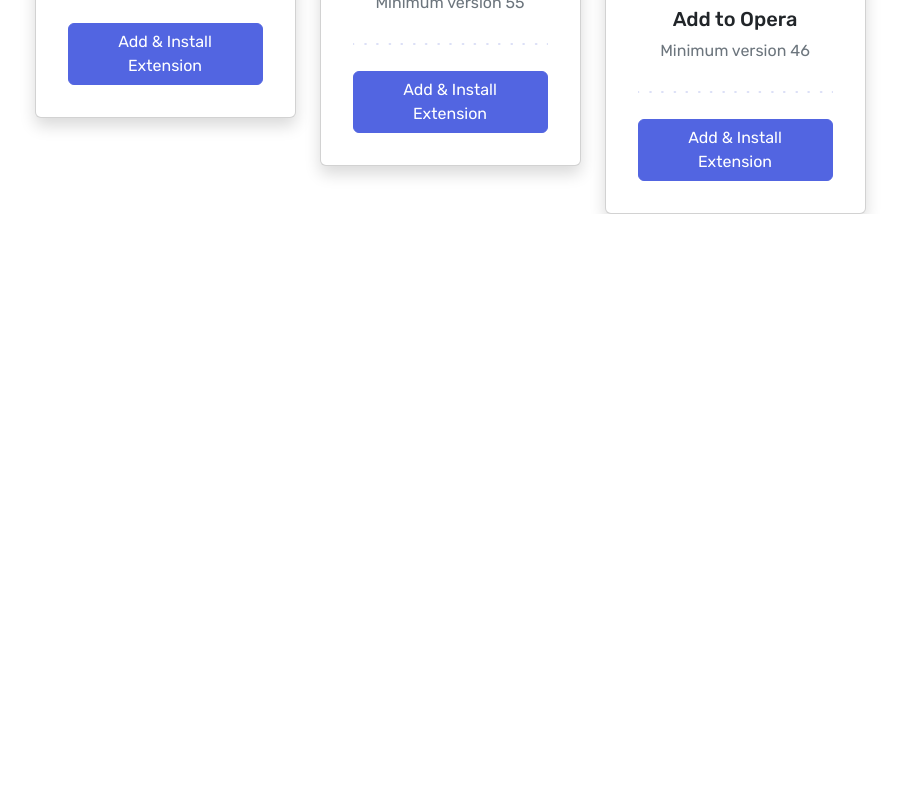
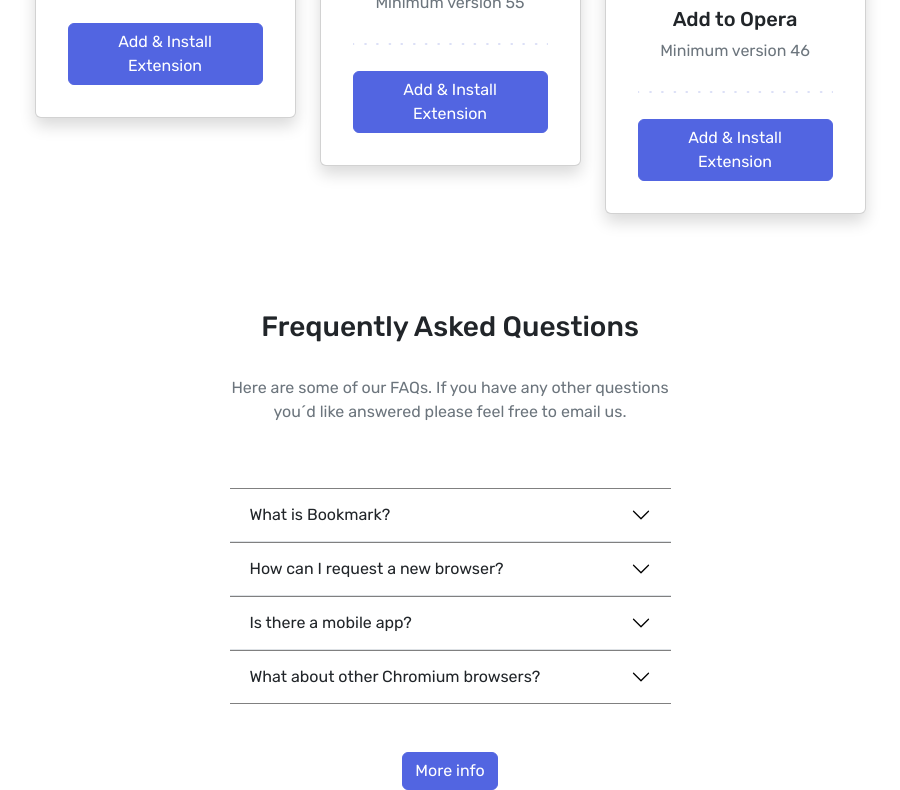
Before and after one commit to missvader/SPRINT-2, a website: page index.html in a window 1280 px wide. Shown: the part 1990-2780 px from the top of the page, without its empty margins (190-1090 px from the left). Before the commit the page ends 2204 px from the top, so only its background shows below. Drawn offline with nearby package versions, Linux system fonts and the light colour scheme.

Commit message:
Exercici 4

```diff
--- a/index.html
+++ b/index.html
@@ -172,7 +172,70 @@
       </div>
     </div>
   </div>
-
+  <!--Exercici 4-->
+  <div class="container mt-5 ">
+    <div class="row mt-5 justify-content-center ">
+      <div class="col-12 col-md-6 mt-5 ">
+        <h3 class="text-center mt-5">Frequently Asked Questions</h3>
+      </div>
+      <div class="row justify-content-center mt-3">
+        <div class="col-12 col-md-6 col-lg-5">
+          <p class="text-muted text-center mt-2">Here are some of our FAQs. If you have any other questions you´d like answered please feel free to email us.</p>
+        </div>
+      </div>
+      <div class="row justify-content-center">
+        <div class="col-12 col-md-6 col-lg-5">
+          <div class="accordion accordion-flush mt-5" id="accordionFlush">
+            <div class="accordion-item">
+              <h2 class="accordion-header bg-transparent" id="flush-headingOne">
+                <button class="accordion-button collapsed bg-transparent" type="button" data-bs-toggle="collapse" data-bs-target="#flush-collapseOne" aria-expanded="false" aria-controls="flush-collapseOne">
+                  What is Bookmark?
+                </button>
+              </h2>
+              <div id="flush-collapseOne" class="accordion-collapse collapse" aria-labelledby="flush-headingOne" data-bs-parent="#accordionFlushExample">
+                <div class="accordion-body text-muted">Lorem ipsum dolor sit amet consectetur adipisicing elit. Nulla accusamus dolores libero quibusdam aperiam. Vel, quae ratione, non accusantium excepturi quis est placeat nobis quo ullam quia aliquam aut. Et?</div>
+              </div>
+            </div>
+            <div class="accordion-item">
+              <h2 class="accordion-header bg-transparent" id="flush-headingTwo">
+                <button class="accordion-button collapsed bg-transparent" type="button" data-bs-toggle="collapse" data-bs-target="#flush-collapseTwo" aria-expanded="false" aria-controls="flush-collapseTwo">
+                  How can I request a new browser?
+                </button>
+              </h2>
+              <div id="flush-collapseTwo" class="accordion-collapse collapse" aria-labelledby="flush-headingTwo" data-bs-parent="#accordionFlushExample">
+                <div class="accordion-body text-muted">Lorem ipsum dolor sit amet consectetur adipisicing elit. Fugit nesciunt dolorem magni nihil laboriosam iste cum officia. Voluptatibus aperiam eum consequuntur nobis possimus placeat, numquam at. Praesentium rerum eum dolores? </div>
+              </div>
+            </div>
+            <div class="accordion-item">
+              <h2 class="accordion-header bg-transparent" id="flush-headingThree">
+                <button class="accordion-button collapsed bg-transparent" type="button" data-bs-toggle="collapse" data-bs-target="#flush-collapseThree" aria-expanded="false" aria-controls="flush-collapseThree">
+                  Is there a mobile app?
+                </button>
+              </h2>
+              <div id="flush-collapseThree" class="accordion-collapse collapse" aria-labelledby="flush-headingThree" data-bs-parent="#accordionFlushExample">
+                <div class="accordion-body text-muted">Lorem ipsum dolor sit amet consectetur adipisicing elit. Ducimus adipisci perferendis porro voluptas aperiam minima ut iusto rem, nam quibusdam consequuntur modi ipsam numquam reiciendis. Aliquam dolorem omnis labore recusandae?</div>
+              </div>
+            </div>
+            <div class="accordion-item">
+              <h2 class="accordion-header bg-transparent" id="flush-headingFour">
+                <button class="accordion-button collapsed bg-transparent" type="button" data-bs-toggle="collapse" data-bs-target="#flush-collapseFour" aria-expanded="false" aria-controls="flush-collapseFour">
+                  What about other Chromium browsers?
+                </button>
+              </h2>
+              <div id="flush-collapseFour" class="accordion-collapse collapse" aria-labelledby="flush-headingFour" data-bs-parent="#accordionFlushExample">
+                <div class="accordion-body text-muted">Lorem ipsum dolor sit amet consectetur adipisicing elit. Quaerat totam exercitationem dicta porro odio distinctio et sapiente optio cum eveniet, animi aliquam minus modi similique sint voluptatem vitae explicabo deleniti.</div>
+              </div>
+            </div>
+          </div>
+        </div>
+      </div>
+      <div class="row justify-content-center mt-5">
+        <div class="col text-center">
+          <button class="btn btn-primary" type="submit">More info</button>
+        </div>
+      </div>
+    </div>
+  </div>
 
 </body>
 <script src="https://cdn.jsdelivr.net/npm/bootstrap@5.0.2/dist/js/bootstrap.bundle.min.js" integrity="sha384-MrcW6ZMFYlzcLA8Nl+NtUVF0sA7MsXsP1UyJoMp4YLEuNSfAP+JcXn/tWtIaxVXM" crossorigin="anonymous"></script>
--- a/main.scss
+++ b/main.scss
@@ -53,3 +53,9 @@
 .card3{
   top: 20%;
 }
+.accordion-header{
+  border-top: 1px solid gray;
+}
+#flush-headingFour{
+  border-bottom: 1px solid gray;
+}
```
Also changed, not shown: css/main.min.css, 1 other file.
